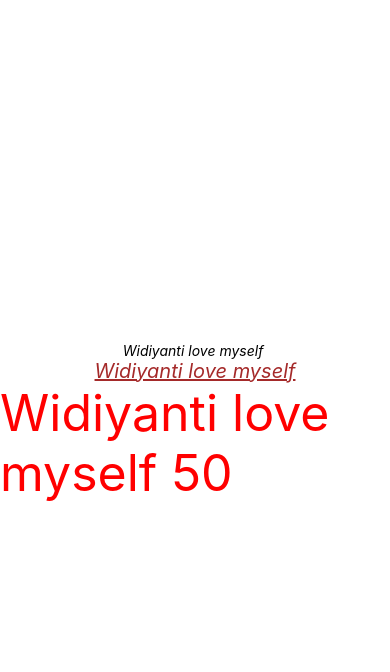
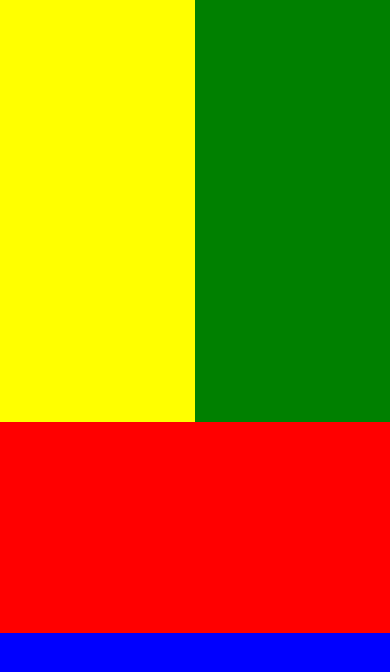
Before and after one commit to Widiyanti004/Widiyanti-105841111621-Lab1, a React Native app: screen / in a window 390 px wide. Shown: the top 672 px of the page. Built offline with nearby package versions, Linux system fonts and the light colour scheme.

Commit message:
Tugas Lab 1

```diff
--- a/App.js
+++ b/App.js
@@ -1,35 +1,20 @@
-import { StatusBar } from 'expo-status-bar';
-import { StyleSheet, Text, View, Image } from 'react-native';
+import { StyleSheet, Text, View } from 'react-native';
+import React from 'react'
 
-export default function App() {
+const App = () =>  {
   return (
-    <View style={styles.container}>
-      <Text style={{
-        color:'black',
-        fontStyle:'italic',
-      }}>Widiyanti love myself </Text>
-      <Text style={{
-        fontSize:20,
-        textDecorationLine:'underline',
-        textShadowColor:'blue',
-        fontStyle: 'italic',
-        color:'brown'}}>Widiyanti love myself
-      </Text><Text style={{
-        fontSize:50,
-        fontStyle:'bold',
-        color:'red'
+    <View style={{flex:1}}>
+      <View style={{ flex: 1, flexDirection: 'row'}}>
+       <View style={{ flex: 1, backgroundColor: 'yellow'}}></View>
+       <View style={{ flex: 1, backgroundColor: 'green'}}></View>
+    </View>
 
-      }}>Widiyanti love myself 50</Text>
-      <StatusBar style="auto" />
+    <View style={{ flex: 1, flexDirection: 'column'}}>
+      <View style={{ flex: 1, backgroundColor: 'red' }}></View>
+      <View style={{ flex: 1, backgroundColor: 'blue' }}></View>
     </View>
-  );
+  </View>
+
+  )
 }
-
-const styles = StyleSheet.create({
-  container: {
-    flex: 1,
-    backgroundColor: 'white',
-    alignItems: 'center',
-    justifyContent: 'center',
-  },
-});3
+export default App
--- a/package.json
+++ b/package.json
@@ -9,7 +9,7 @@
     "web": "expo start --web"
   },
   "dependencies": {
-    "expo": "~50.0.17",
+    "expo": "^51.0.8",
     "expo-status-bar": "~1.11.1",
     "react": "18.2.0",
     "react-native": "0.73.6"
```
Also changed, not shown: 1 other file (tests, documents, lock files or other folders).
